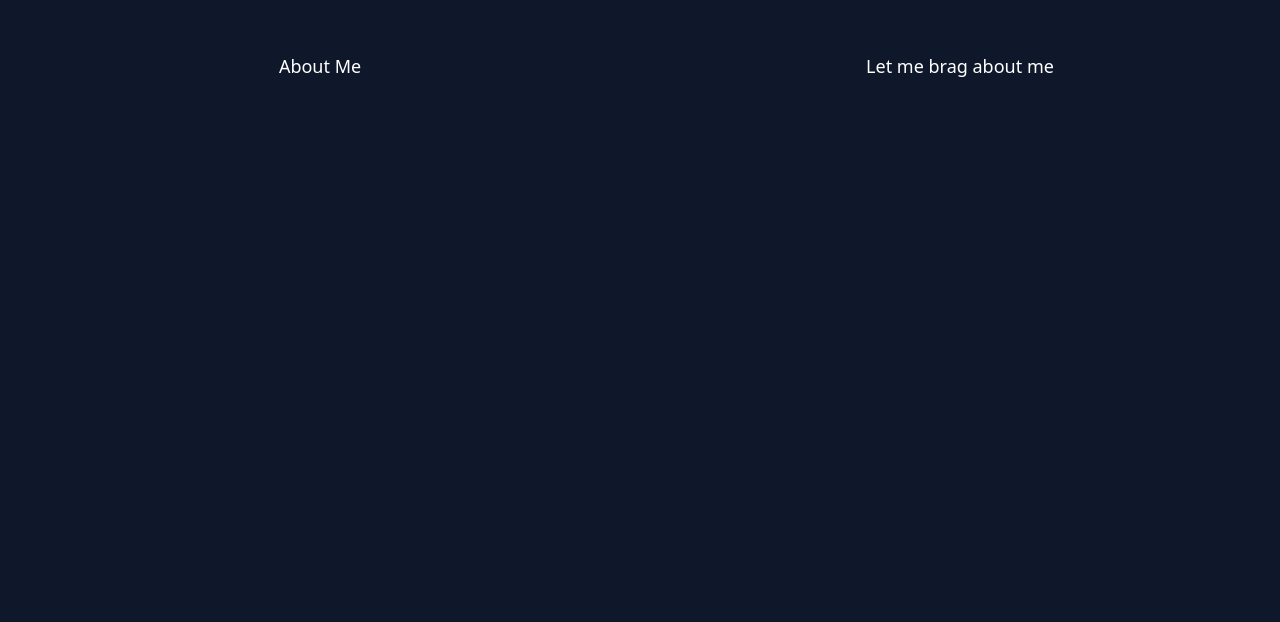
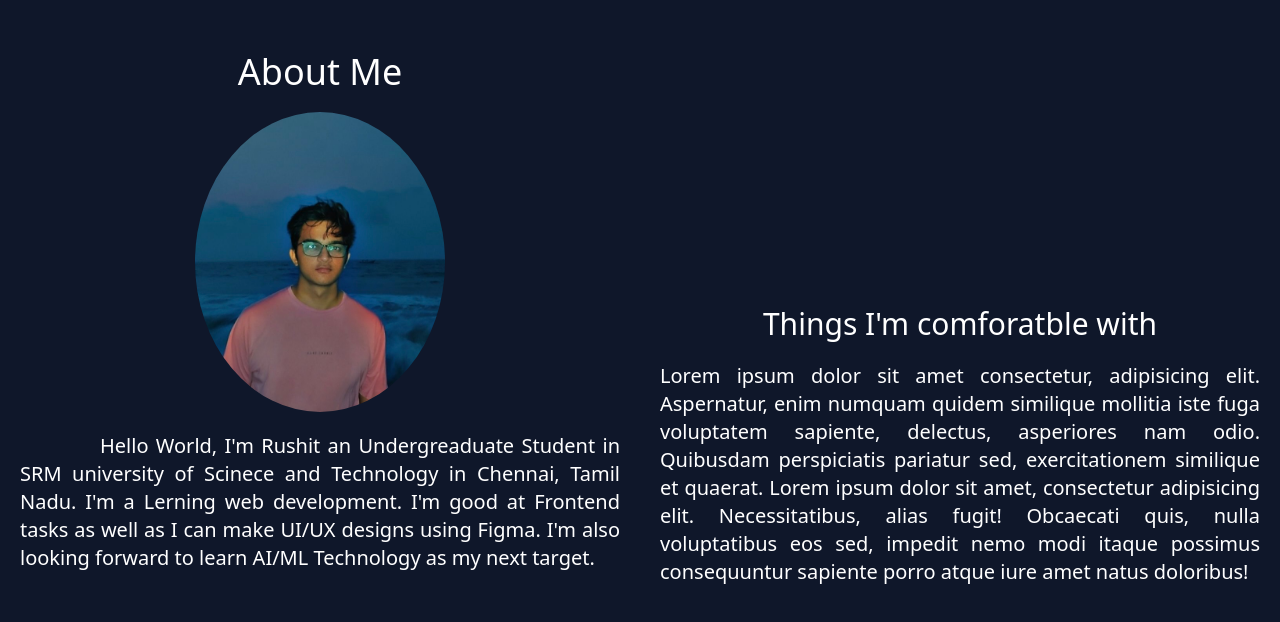
Before and after one commit to rushit163/Portfolio2, a Next.js app: page /Skills in a window 1280 px wide. Shown: the top 622 px of the page. Built offline with nearby package versions, Linux system fonts and the light colour scheme.

Commit message:
Bug fixed

```diff
--- a/pages/Skills.tsx
+++ b/pages/Skills.tsx
@@ -1,18 +1,34 @@
 import React from 'react'
-import Link from 'next/link';
+import Image from 'next/image';
+import me from '../public/me.jpeg'
+import Techs from './techs';
 const Skills = () => {
   return (
 
-    <div className="flex flex-row justify-baseline align-center h-[100vh] w-[100vw] bg-slate-900">
-      <div className='flex flex-row justify-center align-center w-[50vw] mt-9 pt-4'>
-          <div className='text-white text-lg'>
-            About Me
+    <div className="flex flex-col lg:flex-row justify-baseline align-center h-[300vh] lg:h-[100vh] w-[100vw] bg-slate-900 overflow-x-scroll">
+      <div className='flex flex-col justify-baseline  w-[100vw] lg:w-[50vw] mt-9 pt-4'>
+            <div className='flex flex-row align-center justify-center text-white text-4xl'>
+              About Me
+            </div>
+          <div className='flex flex-row align-center justify-center my-5'>
+            <div style={{borderRadius: '100%', overflow: 'hidden'}} >
+            <Image
+              src={me}
+              height={250}
+              width={250}
+            />
+            </div>
+          </div>
+          <div className='flex flex-row align-center justify-center text-white text-xl mx-5 text-justify'>
+          &emsp;&emsp;&emsp;&emsp;Hello World, I'm Rushit an Undergreaduate Student in SRM university of Scinece and Technology
+              in Chennai, Tamil Nadu. I'm a Lerning web development.
+              I'm good at Frontend tasks as well as I can make UI/UX designs using Figma.
+              I'm also looking forward to learn AI/ML Technology as my next target.
+
           </div>
       </div>
-      <div className='flex flex-row justify-center align-center w-[50vw] mt-9 pt-4'>
-          <div className='text-white text-lg'>
-            Let me brag about me
-          </div>
+      <div className='hidden lg:flex flex-col justify-center align-center w-[50vw] mt-9 pt-4'>
+          <Techs/>
       </div>
     </div>
   )
--- /dev/null
+++ b/pages/demo.tsx
@@ -0,0 +1,14 @@
+import React from 'react'
+
+const Demo = () => {
+  return (
+    <div className='h-[100vh] bg-white'>
+      Lorem ipsum dolor sit, amet consectetur adipisicing elit. Sed atque saepe, magnam, blanditiis incidunt illum vel illo quisquam, repudiandae corrupti facilis deserunt suscipit natus accusamus beatae voluptates provident distinctio laborum.
+      Lorem ipsum dolor sit amet consectetur adipisicing elit. Sit dolorem dicta cumque rem non optio accusamus commodi nihil, aliquid facere porro unde quaerat consectetur quisquam rerum fugit praesentium ducimus laborum!
+      Lorem ipsum, dolor sit amet consectetur adipisicing elit. Dolore officia obcaecati maxime praesentium reiciendis. Optio autem animi illo nam neque distinctio id delectus amet adipisci. Ipsam rem iure tempora numquam!
+      Lorem ipsum, dolor sit amet consectetur adipisicing elit. Impedit voluptate porro earum aliquid ad corrupti laborum fuga iure sequi, nihil, facilis sunt hic officiis illum ipsa, quibusdam voluptates animi ipsam?
+    </div>
+  )
+}
+
+export default Demo
--- a/pages/index.tsx
+++ b/pages/index.tsx
@@ -4,8 +4,36 @@ import About from './About'
 import Skills from './Skills'
 import { Parallax, ParallaxLayer } from "@react-spring/parallax";
 import Navbar from '../components/navbar';
+import Demo from './demo';
+import Techs from './techs';
+import { useEffect, useState } from 'react';
 //marquee effect
 const Home: NextPage = () => {
+  const [windowSize, setWindowSize] = useState({
+    width: 0,
+  });
+  function useWindowSize() {
+    useEffect(() => {
+      function handleResize() {
+        setWindowSize({
+          width: window.innerWidth,
+        });
+      }
+      window.addEventListener("resize", handleResize);
+      handleResize();
+      return () => window.removeEventListener("resize", handleResize);
+    }, []);
+    return windowSize.width;
+  }
+  let width = useWindowSize();
+  let start1 = 2
+  let end1 = 3
+  let start2 = 3
+  let end2 = 4
+  if(width>=1024){
+    start2 = start1
+    end2 = end1
+  }
   return (
     <>
     <Head>
@@ -14,15 +42,22 @@ const Home: NextPage = () => {
     </Head>
     <Navbar/>
     <Parallax pages={2.5}>
-    <ParallaxLayer  offset={0} speed={1} sticky={{ start: 0, end: 1 }}>
+    <ParallaxLayer  id="hero" offset={0} speed={1} sticky={{ start: 0, end: 1 }}>
       <About/>
     </ParallaxLayer>
-    <ParallaxLayer  offset={0.9999} speed={0.5} sticky={{ start: 1, end: 0 }}>
-    <Skills/>
+    <ParallaxLayer  id="bounties" offset={0.9999} speed={1} sticky={{start: 1, end: 2}}>
+      <Skills/>
+    </ParallaxLayer>
+    <ParallaxLayer  id="leaderboard" offset={0.9999} speed={1} sticky={{ start: start1, end: end1 }}>
+      <div className='h-[100vh] lg:hidden bg-black mb-3'>
+        <Techs/>
+      </div>
+    </ParallaxLayer>
+    <ParallaxLayer  id="leaderboard" offset={0.99999} speed={1} sticky={{ start: start2, end: end2 }}>
+      <Demo/>
     </ParallaxLayer>
     </Parallax>
   </>
-  )
+  );
 }
-
 export default Home;
--- /dev/null
+++ b/pages/techs.tsx
@@ -0,0 +1,19 @@
+import React from 'react'
+
+const Techs = () => {
+  return (
+    <>
+      <div className='flex flex-row align-center justify-center text-white text-3xl  py-5'>
+          <div className='mt-5'>
+            Things I'm comforatble with
+            </div>
+        </div>
+          <div className='flex flex-row align-center justify-center text-white text-xl mx-5 text-justify'>
+            Lorem ipsum dolor sit amet consectetur, adipisicing elit. Aspernatur, enim numquam quidem similique mollitia iste fuga voluptatem sapiente, delectus, asperiores nam odio. Quibusdam perspiciatis pariatur sed, exercitationem similique et quaerat.
+            Lorem ipsum dolor sit amet, consectetur adipisicing elit. Necessitatibus, alias fugit! Obcaecati quis, nulla voluptatibus eos sed, impedit nemo modi itaque possimus consequuntur sapiente porro atque iure amet natus doloribus!
+        </div>
+        </>
+  )
+}
+
+export default Techs
```
Also changed, not shown: public/me.jpeg (added).
